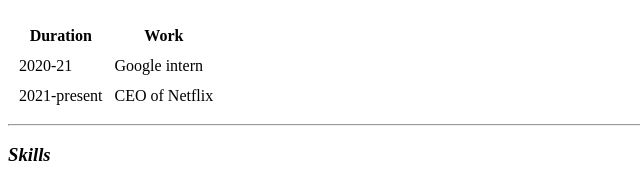
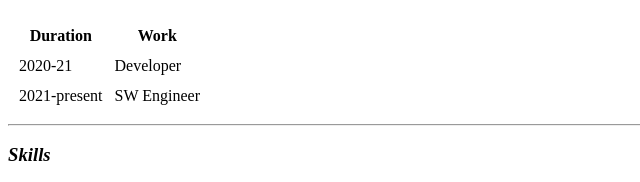
Before and after one commit to Sahana-Goudar/CV, a plain HTML site: page index.html in a window 1280 px wide. Shown: the part 589-771 px from the top of the page, 0-640 px from the left. Drawn offline with Linux system fonts and the light colour scheme.

Commit message:
update index.thml

```diff
--- a/index.html
+++ b/index.html
@@ -42,11 +42,11 @@
     </tr>
     <tr>
       <td>2020-21</td>
-      <td>Google intern</td>
+      <td>Developer</td>
     </tr>
     <tr>
       <td>2021-present</td>
-      <td>CEO of Netflix</td>
+      <td>SW Engineer</td>
     </tr>
   </table>
   <hr>
```
